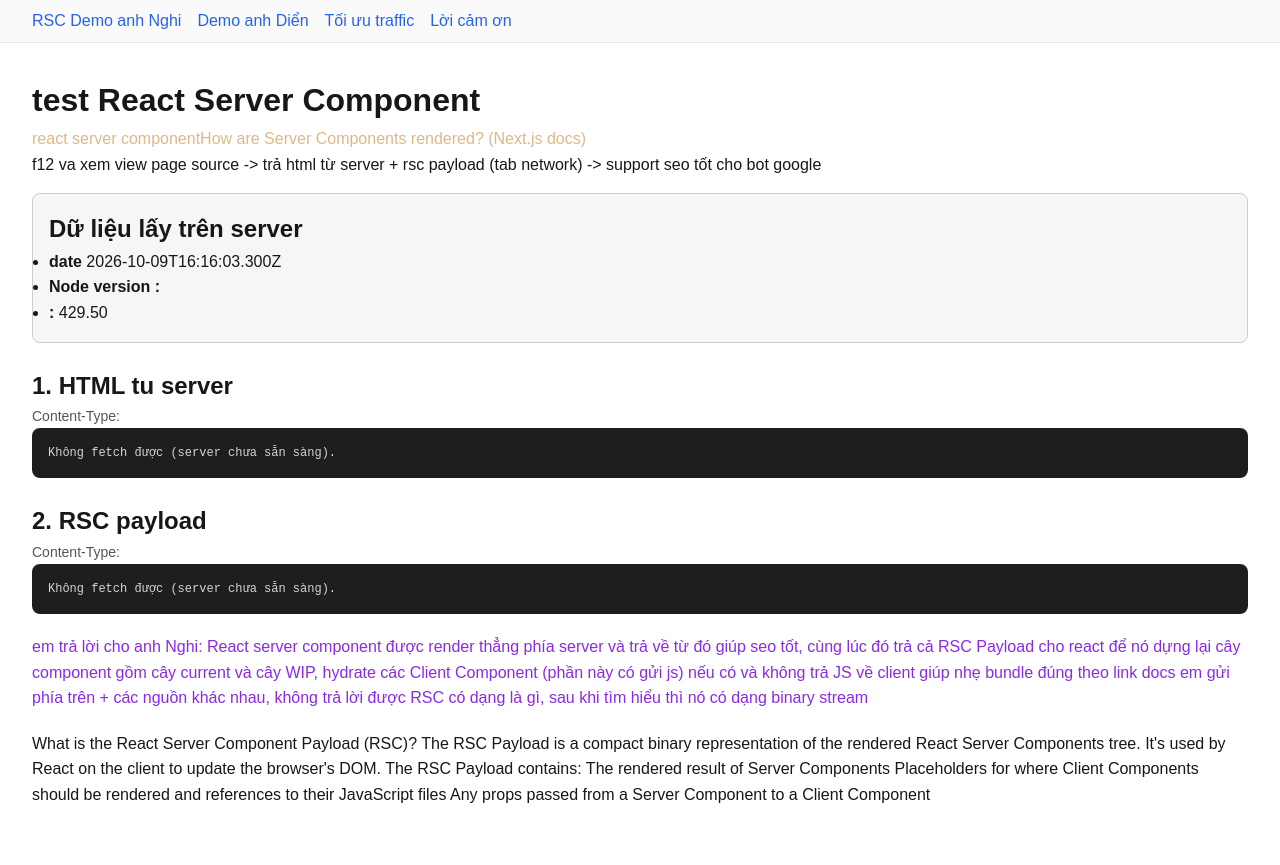
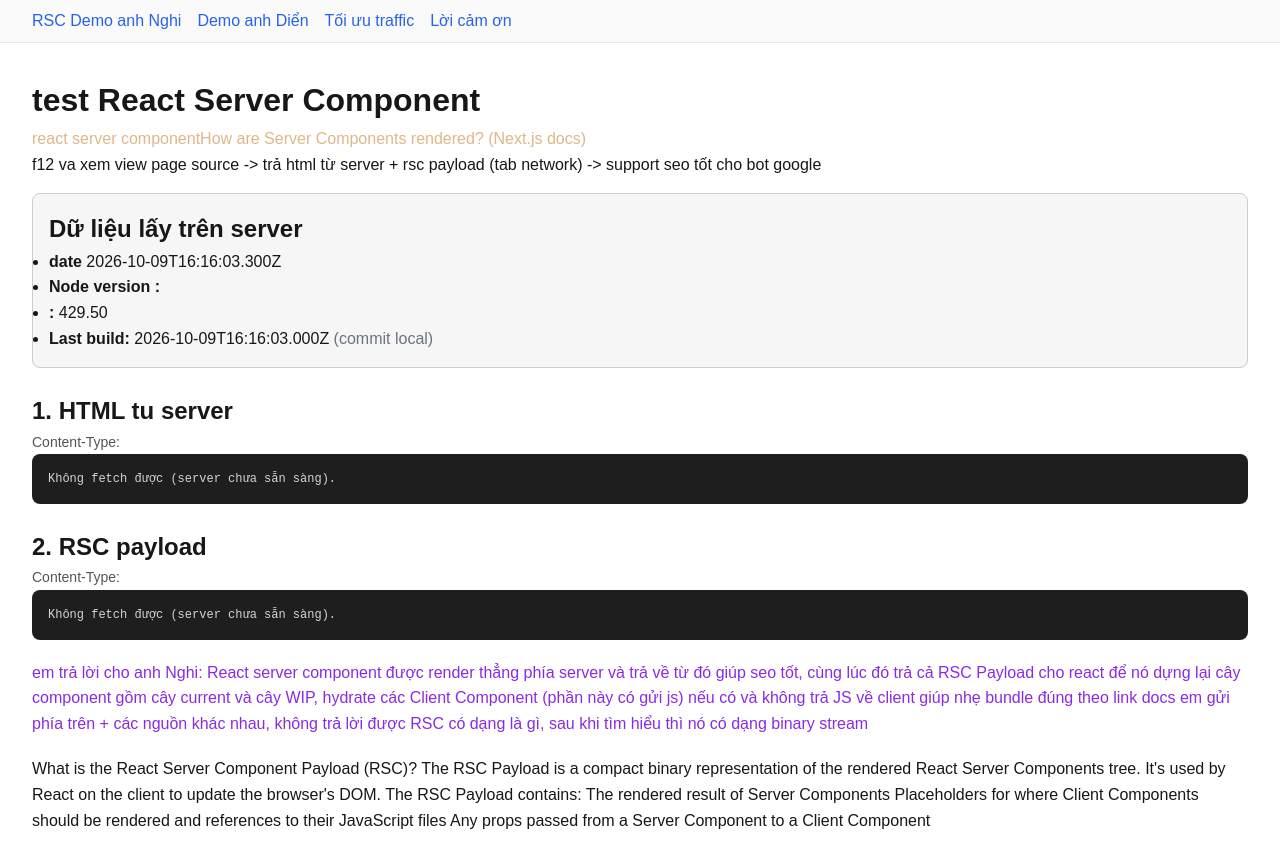
Before and after one commit to devntv/interviewCake, a Next.js app: page /rsc-demo in a window 1280 px wide. Before the commit the page ends 840 px from the top, so only its background shows below. Built offline with nearby package versions, Linux system fonts and the light colour scheme; no server answers.

Commit message:
Add last build time + commit sha in server data block

```diff
--- a/app/rsc-demo/page.tsx
+++ b/app/rsc-demo/page.tsx
@@ -1,5 +1,9 @@
 
 export const dynamic = "force-dynamic";
+
+
+const BUILD_TIME = new Date().toISOString();
+const COMMIT_SHA = process.env.VERCEL_GIT_COMMIT_SHA?.slice(0, 7) ?? "local";
 
 async function getServerData() {
   // gia lap test fetch
@@ -9,6 +13,8 @@ async function getServerData() {
     renderedAt: new Date().toISOString(),
     nodeVersion: process.version,
     secretComputed: `${(Math.random() * 1000).toFixed(2)}`,
+    buildTime: BUILD_TIME,
+    commitSha: COMMIT_SHA,
   };
 }
 
@@ -103,6 +109,10 @@ export default async function RscDemoPage() {
           <li>
             <strong>:</strong> {data.secretComputed}
           </li>
+          <li>
+            <strong>Last build:</strong> {data.buildTime}{" "}
+            <span style={{ color: "#6b7280" }}>(commit {data.commitSha})</span>
+          </li>
         </ul>
       </section>
 
```
